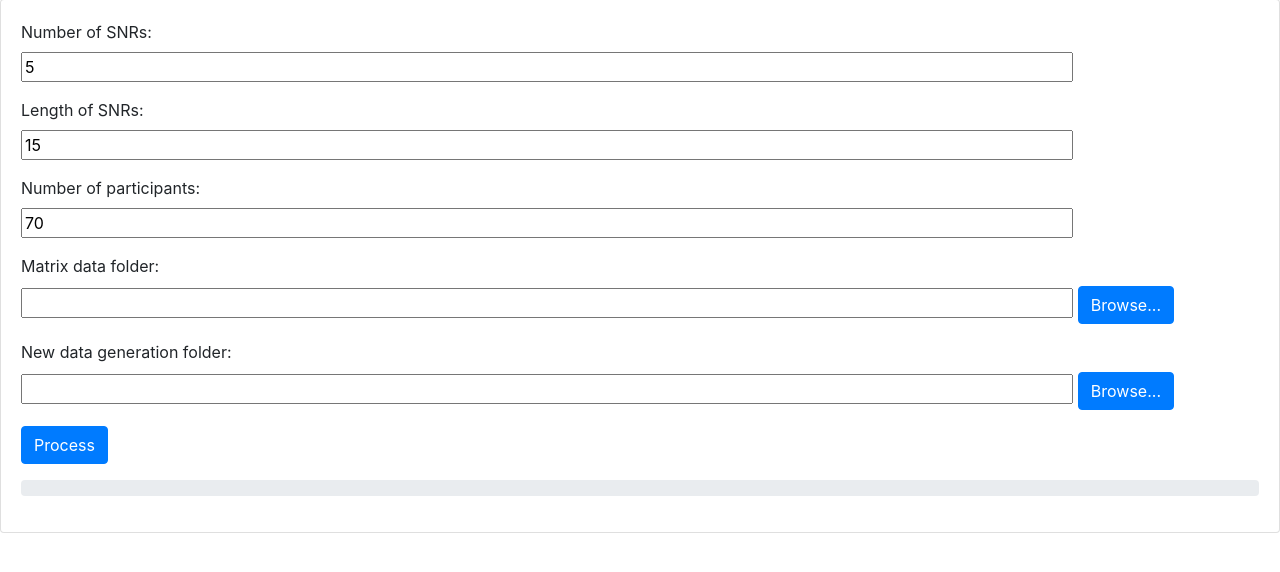
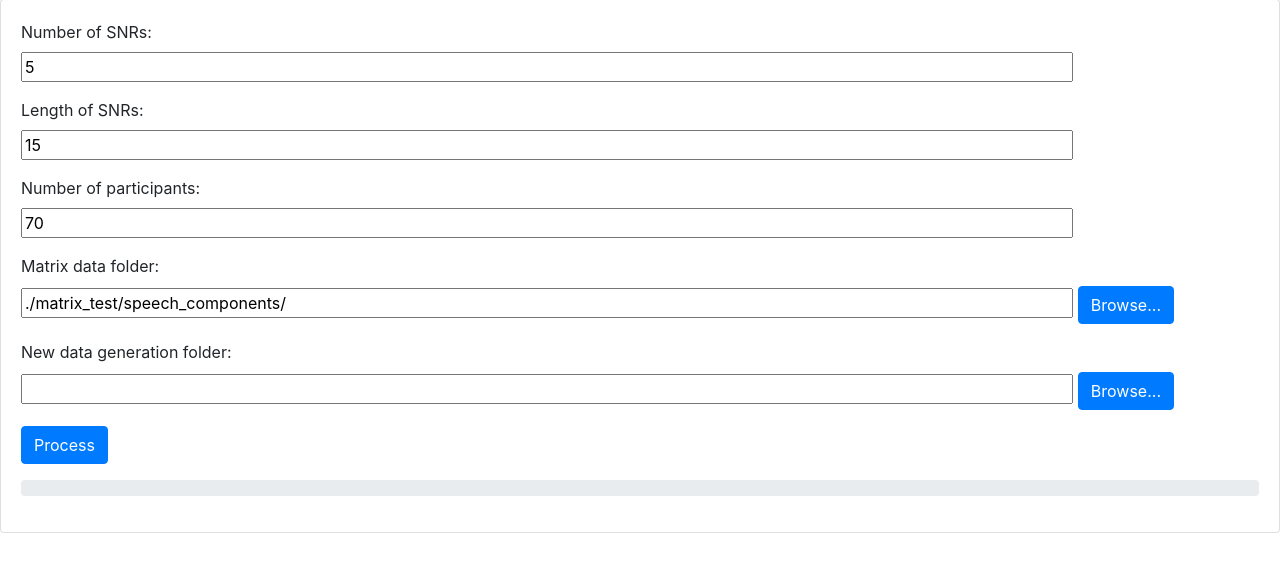
Before and after one commit to Pezz89/BPLabs, a Flask app: page /mat_dec_stim in a window 1280 px wide. Shown: the part 57-629 px from the top of the page. Run offline with Flask 2, Linux system fonts and the light colour scheme; some libraries are stand-ins or nearby versions.

Commit message:
Added default matrix components location to folder selector

```diff
--- a/app.py
+++ b/app.py
@@ -9,7 +9,7 @@ import config
 Module containing functions to be processed asynchronously
 '''
 
-def generate_matrix_stimulus(socketio, n_part, snr_len, snr_num, mat_dir, save_dir):
+def generate_matrix_stimulus(n_part, snr_len, snr_num, mat_dir, save_dir, socketio=None):
     #from celery.contrib import rdb
     #rdb.set_trace()
     pathops.dir_must_exist(save_dir)
@@ -23,3 +23,4 @@ def generate_matrix_stimulus(socketio, n_part, snr_len, snr_num, mat_dir, save_d
     pathops.dir_must_exist(sentDir)
 
     filenames = generateStimulus(mat_dir, sentDir, genLength, socketio=socketio)
+    return filenames
--- a/server.py
+++ b/server.py
@@ -86,13 +86,14 @@ class StimGenThread(Thread):
     def __init__(self, *args, **kwargs):
         super(StimGenThread, self).__init__()
         self.args = args
+        self.kwargs = kwargs
 
 
     def process_stimulus(self):
         '''
         An example process
         '''
-        generate_matrix_stimulus(*self.args)
+        filenames = generate_matrix_stimulus(*self.args, **self.kwargs)
         #socketio.emit('update-progress', {'data': '{}%'.format(percent)}, namespace='/main')
 
 
@@ -116,7 +117,7 @@ def generateStim(msg):
     snr_num = int(msg['snr_num'])
     mat_dir = msg['mat_dir']
     save_dir = msg['save_dir']
-    thread = StimGenThread(socketio, n_part, snr_len, snr_num, mat_dir, save_dir)
+    thread = StimGenThread(n_part, snr_len, snr_num, mat_dir, save_dir, socketio=socketio)
     thread.start()
 
 @socketio.on('check-mat-processing-status', namespace='/main')
--- a/templates/matrix_decode_stim.html
+++ b/templates/matrix_decode_stim.html
@@ -21,8 +21,8 @@
             <div class="form-group">
                 <label for="open-mat-folder-container">Matrix data folder: </label>
                 <br>
-                <input type="text" id="mat-dir" name='mat_dir' style="width:85%"></input>
-                <button type="button" id="mat-dir-button" class="btn btn-primary">Browse...</button>
+                <input type="text" id="mat-dir" name='mat_dir' value="./matrix_test/speech_components/" style="width:85%"></input>
+                <button type="button" id="mat-dir-button"  class="btn btn-primary">Browse...</button>
             </div>
             <div class="form-group">
                 <label for="open-save-folder-container">New data generation folder: </label>
```
